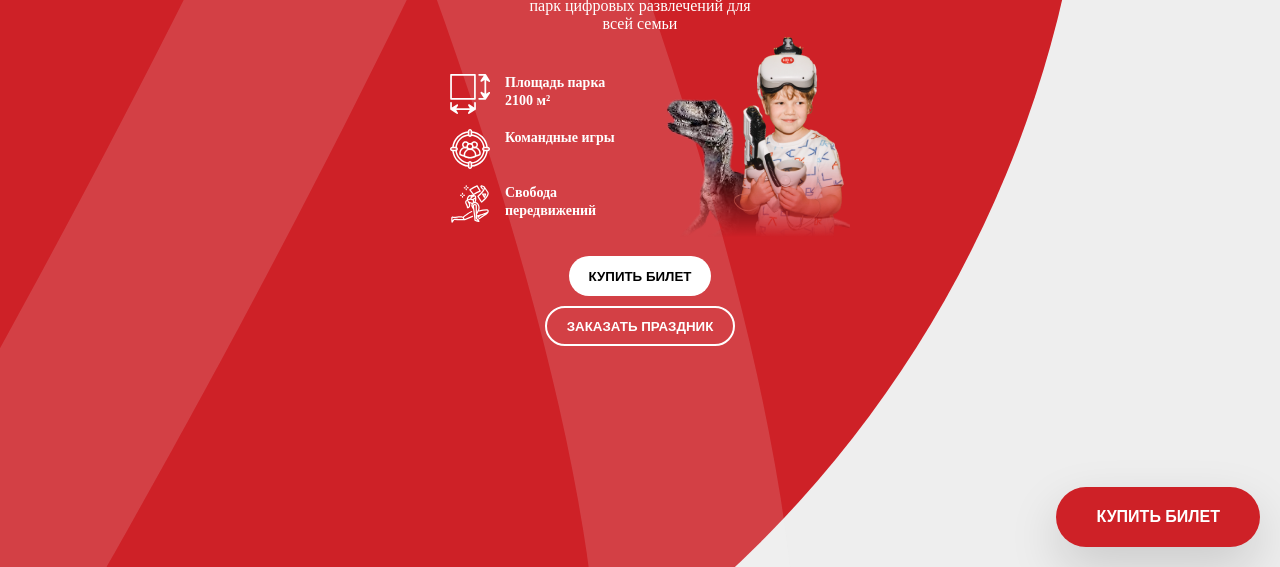
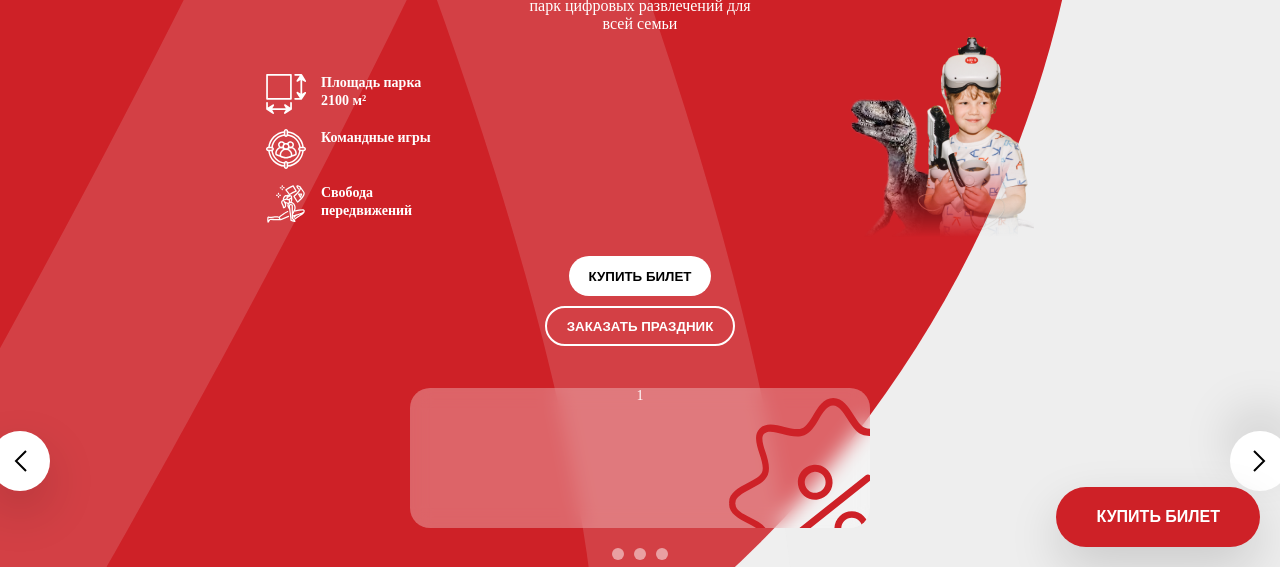
Before and after one commit to roblumination/anvio_land, a website built with Parcel: page src/html/index.html in a window 1280 px wide. Shown: the part 233-800 px from the top of the page. Built offline with nearby package versions, Linux system fonts and the light colour scheme; a web font is replaced by a local one.

Commit message:
add slider murkup

```diff
--- a/src/html/01_intro.html
+++ b/src/html/01_intro.html
@@ -50,7 +50,34 @@
     </button>
   </div>
 
-  <div class="content-slider"></div>
+  <div class="content-slider">
+    <div class="content-slider__card__wrapper">
+      <div class="content-slider__card__extender" id="ext-1">
+        <div class="content-slider__card">1</div>
+        <div class="content-slider__card">2</div>
+        <div class="content-slider__card">3</div>
+      </div>
+    </div>
+
+    <div class="content-slider__indicators" id="indc-1">
+      <div class="indicator-dot"></div>
+      <div class="indicator-dot"></div>
+      <div class="indicator-dot"></div>
+    </div>
+
+    <div
+      class="content-slider__arrow content-slider__arrow_left"
+      id="slid-arrow-1L"
+    >
+      <img src="/src/assets/arrow_left.svg" alt="" />
+    </div>
+    <div
+      class="content-slider__arrow content-slider__arrow_right"
+      id="slid-arrow-1R"
+    >
+      <img src="/src/assets/arrow_left.svg" alt="" />
+    </div>
+  </div>
 
   <!-- <div class="content__video">
     <img src="" alt="">
--- a/src/sass/01_intro.scss
+++ b/src/sass/01_intro.scss
@@ -58,7 +58,6 @@
     }
 
     &__info {
-      // background-color: #000;
       display: flex;
       margin-left: 20px;
       width: calc(100% - 20px);
@@ -66,14 +65,14 @@
       &__dimensions {
         display: flex;
         position: relative;
-        // flex-direction: column;
-        // align-items: flex-start;
-        // flex-wrap: wrap;
         width: 100%;
-        max-width: 400px;
         margin: 0 auto;
         margin-top: 10px;
         padding: 0px;
+
+        @media screen and (min-width: 600px) {
+          width: 60vw;
+        }
 
         & > * {
           display: flex;
@@ -86,7 +85,6 @@
         .dimension-item {
           position: relative;
           z-index: 100;
-          // background-color: #000;
           font-weight: 600;
           line-height: 18px;
 
@@ -101,26 +99,89 @@
           top: -40px;
           height: 203px;
           width: auto;
-          // width: 283px;
-          // height: 203px;
         }
-
-        // justify-content: start;
       }
     }
   }
 
   .content-buttons {
     margin-top: 32px;
-    // display: flex;
-    // flex-direction: column;
-    // gap: 10px;
 
     & > * {
       display: block;
       margin: 0 auto;
       margin-bottom: 10px;
-      // width: auto;
+    }
+  }
+
+  .content-slider {
+    width: 100%;
+    position: relative;
+    &__card {
+      background: rgba(#fff, 0.3) url("/src/assets/sym_red_discount-small.svg");
+      background-position: right bottom;
+      background-repeat: no-repeat;
+      height: 140px;
+      margin: 0 20px;
+      border-radius: 20px;
+      backdrop-filter: blur(10px);
+      width: 100%;
+
+      &__wrapper {
+        width: 100%;
+        // display: flex;
+        justify-content: center;
+        max-width: 500px;
+        overflow: hidden;
+        margin: 0 auto;
+        margin-top: 32px;
+      }
+
+      &__extender {
+        display: flex;
+        width: calc(3 * 100%);
+        // transform: translateX(-17%);
+        // background-color: #000;
+      }
+    }
+
+    &__indicators {
+      display: flex;
+      gap: 10px;
+      // align-items: center;
+      justify-content: center;
+      // margin: 0 auto;
+      margin-top: 20px;
+
+      .indicator-dot {
+        width: 12px;
+        height: 12px;
+        border-radius: 50%;
+        background-color: #fff;
+        opacity: 0.5;
+      }
+    }
+
+    &__arrow {
+      width: 60px;
+      height: 60px;
+      background-color: #fff;
+      border-radius: 50%;
+      display: flex;
+      align-items: center;
+      justify-content: center;
+      position: absolute;
+      top: 75px;
+      box-shadow: $modal-shadow;
+
+      &_right {
+        transform: rotate(180deg);
+        right: -10px;
+      }
+
+      &_left {
+        left: -10px;
+      }
     }
   }
 }
```
Also changed, not shown: src/scripts/singleSlider.js (added, +7 -0 lines), src/assets/arrow_left.svg (added), src/assets/sym_red_discount-small.svg (added), src/assets/sym_red_discount.svg (added), src/assets/sym_red_group.svg (added), src/assets/sym_red_party.svg (added).
